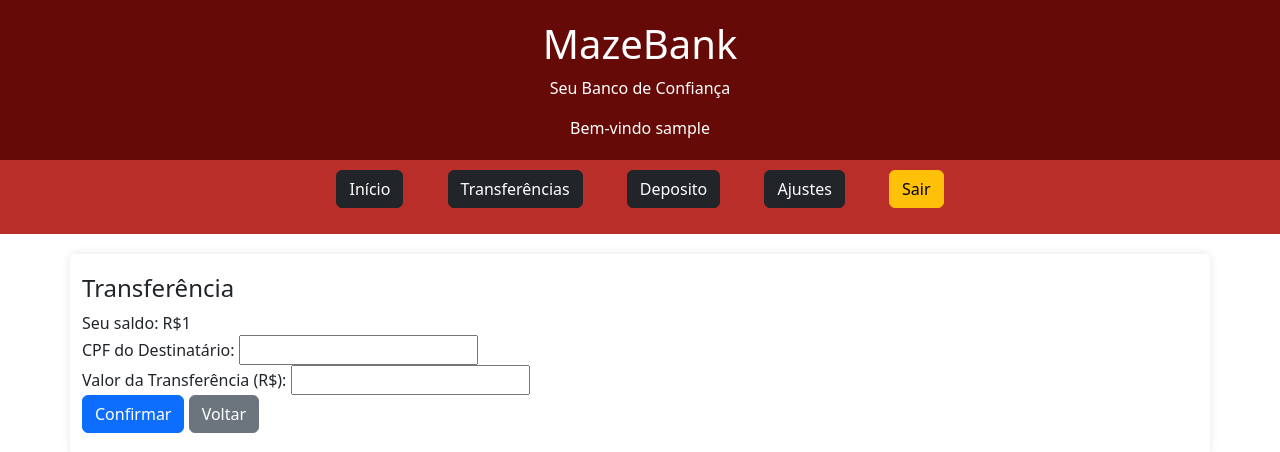
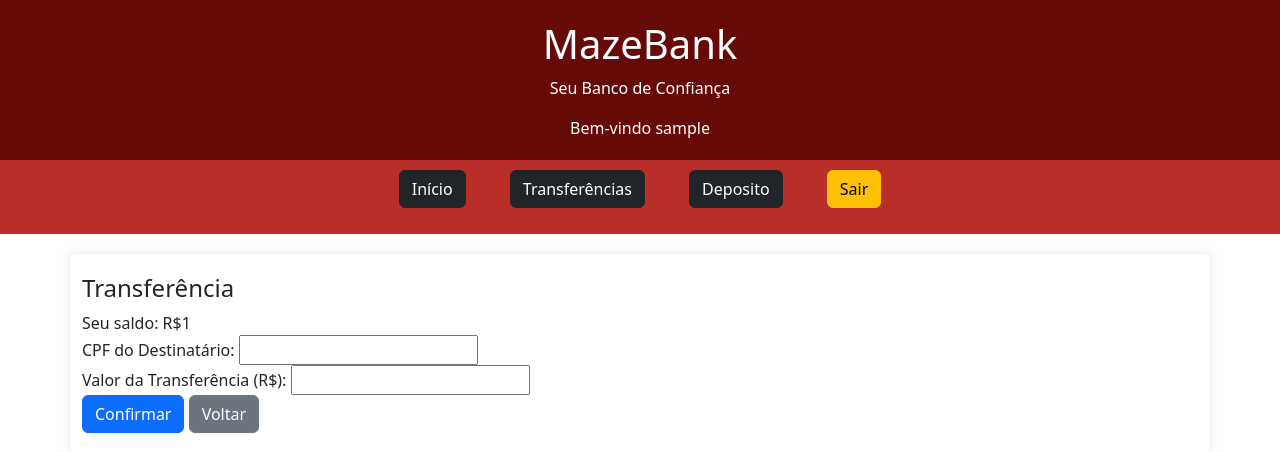
Before and after one commit to LuizCPorto/ES-2023-2-Maze-Bank, a PHP site: page /routes/transferencias.php in a window 1280 px wide. Shown: the top 452 px of the page. Run offline with PHP 8.4, Linux system fonts and the light colour scheme; the visitor is signed in with stand-in values (Sample User, id 1).

Commit message:
Ajustando links relativos

```diff
--- a/routes/home.php
+++ b/routes/home.php
@@ -36,7 +36,7 @@ $nome_do_usuario = $_SESSION['nome_do_usuario'];
             <!-- Modify the Transferências link to include user_id parameter -->
             <li><a class="btn btn-dark" href="../routes/transferencias.php">Transferências</a></li>
             <li><a class="btn btn-dark" href="../views/deposito.php">Deposito</a></li>
-            <li><a class="btn btn-dark" href="../views/painel.php">Ajustes</a></li>
+            <!-- <li><a class="btn btn-dark" href="../views/painel.php">Ajustes</a></li> -->
 
             <?php if (isset($_SESSION['nome_do_usuario'])) : ?>
                 <li><a class="btn btn-warning" href="../controllers/login/Logout.php">Sair</a></li>
--- a/routes/transferencias.php
+++ b/routes/transferencias.php
@@ -80,8 +80,8 @@ if ($_SERVER['REQUEST_METHOD'] === 'POST') {
             <li><a class="btn btn-dark" href="home.php">Início</a></li>
             <!-- <li><a class="btn btn-dark" href="../routes/conta.html">Conta</a></li> -->
             <li><a class="btn btn-dark" href="../routes/transferencias.php?user_id=<?php echo $user_id; ?>">Transferências</a></li>
-            <li><a class="btn btn-dark" href="../routes/configuracoes.html">Deposito</a></li>
-            <li><a class="btn btn-dark" href="../views/painel.php">Ajustes</a></li>
+            <li><a class="btn btn-dark" href="../views/deposito.php">Deposito</a></li>
+            <!-- <li><a class="btn btn-dark" href="../views/painel.php">Ajustes</a></li> -->
             <?php if (isset($_SESSION['nome_do_usuario'])) : ?>
                 <li><a class="btn btn-warning" href="../controllers/login/Logout.php">Sair</a></li>
             <?php endif; ?>
--- a/views/deposito.php
+++ b/views/deposito.php
@@ -40,7 +40,7 @@ require_once '../configuration/cfg.php';
             <!-- <li><a class="btn btn-dark" href="../routes/conta.html">Conta</a></li> -->
             <li><a class="btn btn-dark" href="../routes/transferencias.php?user_id=<?php echo $user_id; ?>">Transferências</a></li>
             <li><a class="btn btn-dark">Deposito</a></li>
-            <li><a class="btn btn-dark" href="painel.php">Ajustes</a></li>
+            <!-- <li><a class="btn btn-dark" href="painel.php">Ajustes</a></li> -->
             <?php if (isset($_SESSION['nome_do_usuario'])) : ?>
                 <li><a class="btn btn-warning" href="../controllers/login/Logout.php">Sair</a></li>
             <?php endif; ?>
--- a/views/painel.php
+++ b/views/painel.php
@@ -44,7 +44,7 @@
             <!-- <li><a class="btn btn-dark" href="../routes/conta.html">Conta</a></li> -->
             <li><a class="btn btn-dark" href="../routes/transferencias.php">Transferências</a></li>
             <li><a class="btn btn-dark" href="../routes/configuracoes.html">Deposito</a></li>
-            <li><a class="btn btn-dark" href="../views/painel.php">Ajustes</a></li>
+            <!-- <li><a class="btn btn-dark" href="../views/painel.php">Ajustes</a></li> -->
             <?php if (isset($_SESSION['nome_do_usuario'])) : ?>
                 <li><a class="btn btn-warning" href="../controllers/login/Logout.php">Sair</a></li>
             <?php endif; ?>
```
